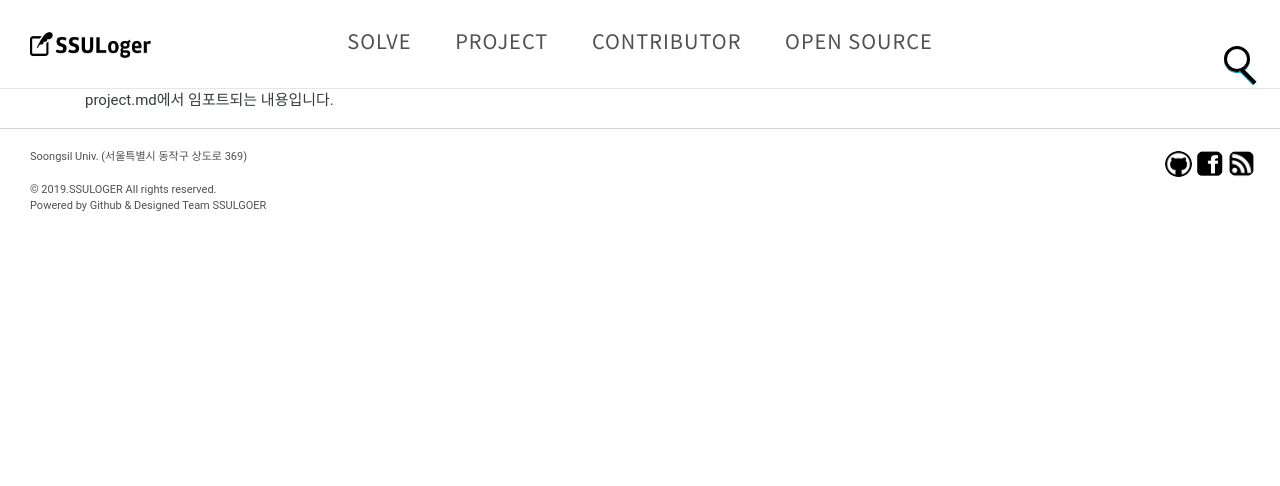
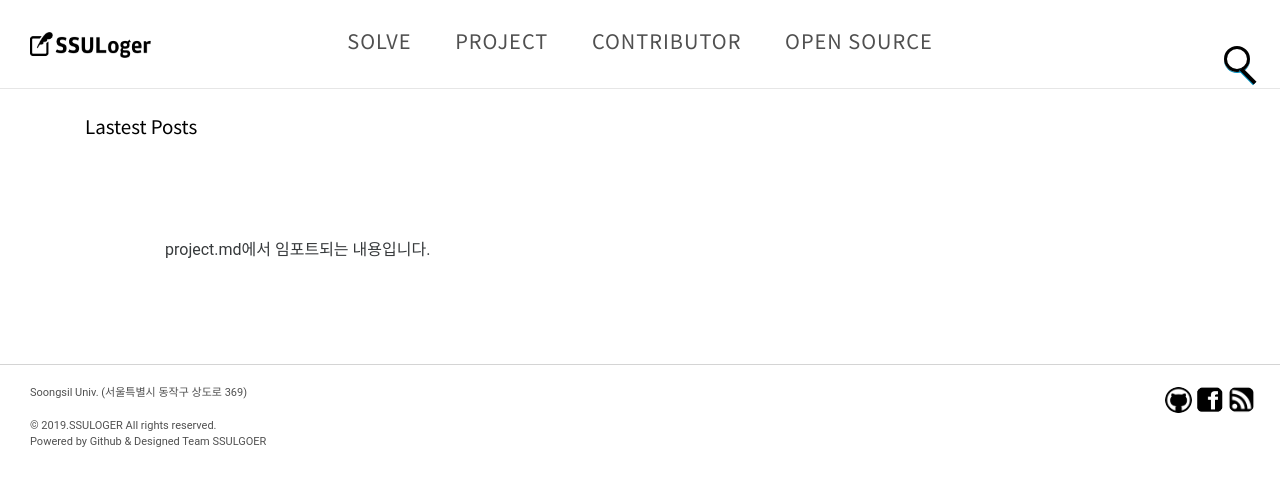
Before and after one commit to qdwns9704/SSULoger, a Jekyll site: the page built from project.md, in a window 1280 px wide. Shown: the top 486 px of the page. Built offline with Jekyll 4.4.1, drawn with Linux system fonts in a browser that asks for light colours.

```diff
--- a/_includes/header.html
+++ b/_includes/header.html
@@ -1,6 +1,6 @@
 <div id = "header">
   <nav>
-    <a href="{{ base_path }}/solve/">SOLVE</a>
+    <a href="{{ base_path }}/category/solve/solve">SOLVE</a>
     <a href="{{ base_path }}/project/">PROJECT</a>
     <a href="{{ base_path }}/contributor/">CONTRIBUTOR</a>
     <a href="{{ base_path }}/opensource/">OPEN SOURCE</a>
--- a/_layouts/page.html
+++ b/_layouts/page.html
@@ -1,8 +1,11 @@
 ---
 layout: default
 ---
+<div id="navbar" class="container">
+    <h5>Lastest Posts</h5>
+</div>
 <div id="content" class="container">
-    <!--<div id="post-content" class="post page" role="main"> -->
+    <div id="post-content" class="post page" role="main">
         {{ content }}
-  <!--  </div> -->
+  </div>
 </div>
--- a/_posts/2019-10-30-welcome-to-jekyll.markdown
+++ b/_posts/2019-10-30-welcome-to-jekyll.markdown
@@ -2,7 +2,7 @@
 layout: post
 title:  "Welcome to Jekyll!"
 date:   2019-10-30 19:23:18 +0900
-categories: jekyll update
+categories: solve
 ---
 You’ll find this post in your `_posts` directory. Go ahead and edit it and re-build the site to see your changes. You can rebuild the site in many different ways, but the most common way is to run `jekyll serve`, which launches a web server and auto-regenerates your site when a file is updated.
 
--- a/assets/css/screen.css
+++ b/assets/css/screen.css
@@ -299,6 +299,60 @@ html, body {
   display: inline-block;
   position: relative;
 }
+
+/*돋보기 작대기*/
+.search>div:after {
+  content: "";
+  background: black;
+  width: 4px;
+  height: 20px;
+  position: absolute;
+  top: 20px;
+  right: 0px;
+  transform: rotate(135deg);
+  box-shadow: 1px 0 #0091c2;
+}
+
+/*커서*/
+.search>div>input {
+  color: black;
+  font-size: 16px;
+  background: transparent;
+  /*돋보기*/
+  width: 10px;
+  height: 10px;
+  padding: 10px;
+  border: solid 3px black;
+  outline: none;
+  border-radius: 35px;
+  /*둥글기*/
+  box-shadow: 0 1px #0091c2;
+  transition: width 0.5s;
+  /*확장속도*/
+}
+
+/*확장됬을때 안에 글자 색깔*/
+.search>div>input::placeholder {
+  color: black;
+  opacity: 10;
+}
+
+.search>div>input::-ms-placeholder {
+  color: black;
+}
+
+.search>div>input::-ms-input-placeholder {
+  color: black
+    /*#efefef*/
+  ;
+}
+
+/*눌렀을때 검색창 길어지게하기*/
+.search>div>input:focus,
+.search>div>input:valid {
+  width: 200px;
+}
+
 
 /* home */
 /*
@@ -892,59 +946,6 @@ body.page-template {}
   border-bottom: none;
 }
 
-/*돋보기 작대기*/
-.search>div:after {
-  content: "";
-  background: black;
-  width: 4px;
-  height: 20px;
-  position: absolute;
-  top: 20px;
-  right: 0px;
-  transform: rotate(135deg);
-  box-shadow: 1px 0 #0091c2;
-}
-
-/*커서*/
-.search>div>input {
-  color: black;
-  font-size: 16px;
-  background: transparent;
-  /*돋보기*/
-  width: 10px;
-  height: 10px;
-  padding: 10px;
-  border: solid 3px black;
-  outline: none;
-  border-radius: 35px;
-  /*둥글기*/
-  box-shadow: 0 1px #0091c2;
-  transition: width 0.5s;
-  /*확장속도*/
-}
-
-/*확장됬을때 안에 글자 색깔*/
-.search>div>input::placeholder {
-  color: black;
-  opacity: 10;
-}
-
-.search>div>input::-ms-placeholder {
-  color: black;
-}
-
-.search>div>input::-ms-input-placeholder {
-  color: black
-    /*#efefef*/
-  ;
-}
-
-/*눌렀을때 검색창 길어지게하기*/
-.search>div>input:focus,
-.search>div>input:valid {
-  width: 200px;
-}
-
 /* 컨트리뷰터 세팅*/
 .window_cont {
   width: 100%;
--- /dev/null
+++ b/category/solve/solve.html
@@ -0,0 +1,5 @@
+---
+layout: category
+title: Solve
+category: solve
+---
```
Also changed, not shown: _layouts/category.html (added, +13 -0 lines), solve.md (deleted, +0 -10 lines).
